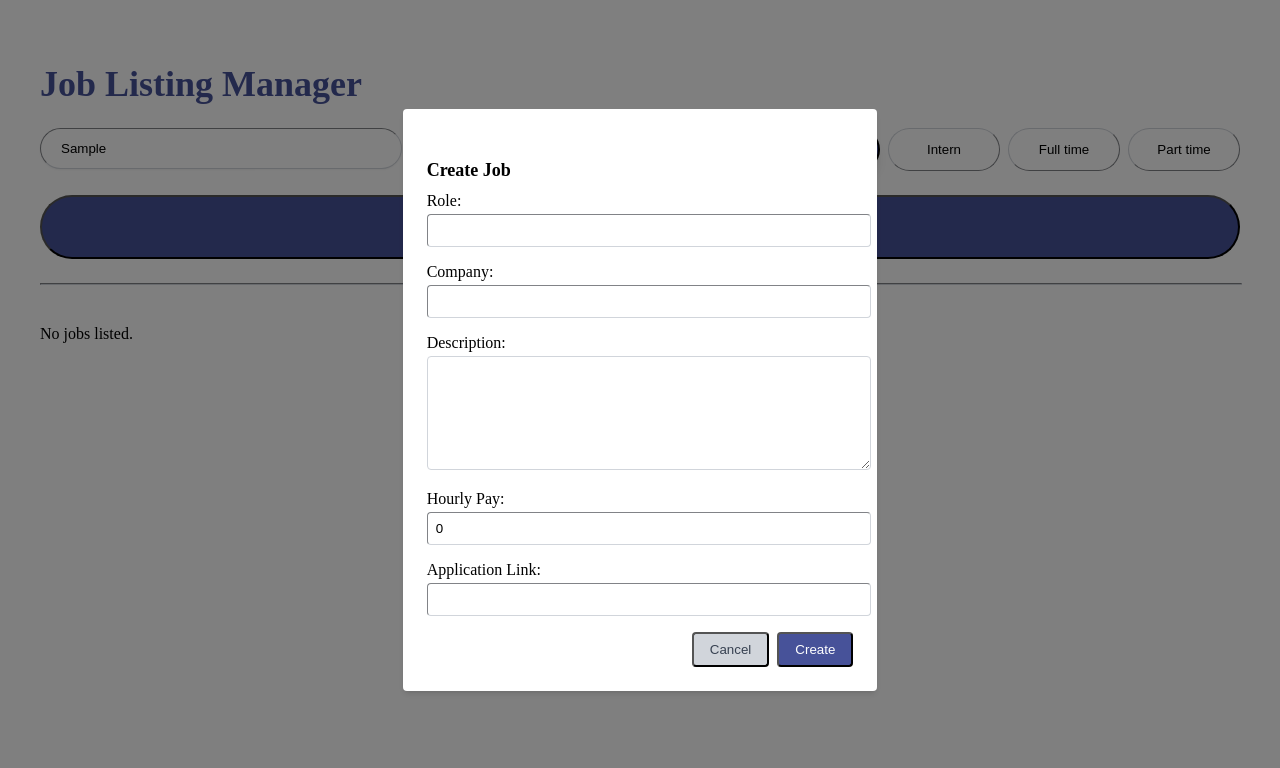
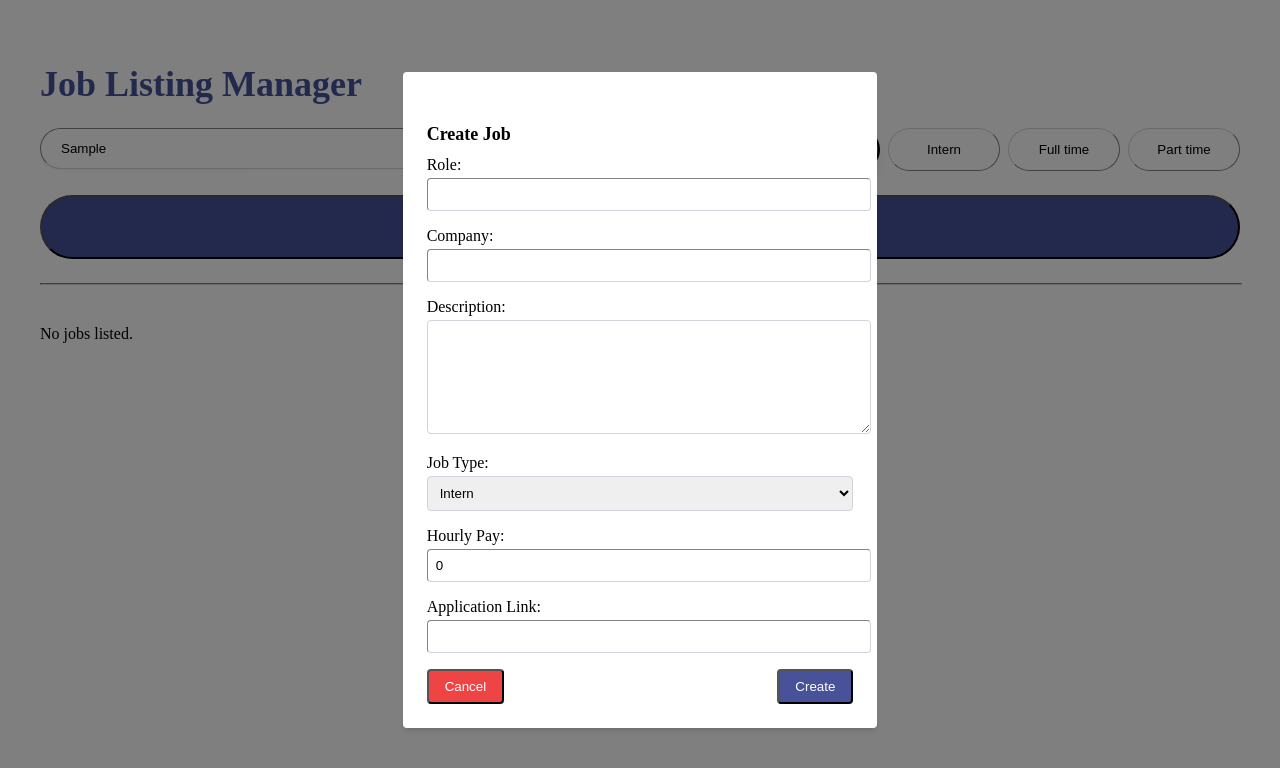
Before and after one commit to cfgtexas24/Team-6, a React (Vite) app in the folder frontend/: page /create-a-job in a window 1280 px wide. Both pictures are taken after typing "Sample" into the empty fields and a click on the button "Add Job". Shown: the top 768 px of the page. Built offline with nearby package versions, Linux system fonts and the light colour scheme.

Commit message:
Employer Job Listing Page implementation

```diff
--- a/frontend/src/routes/CreateJobs.tsx
+++ b/frontend/src/routes/CreateJobs.tsx
@@ -22,7 +22,7 @@ const CreateJobs: FC = () => {
   const [newJob, setNewJob] = useState<Omit<Job, 'id' | 'logo'>>({
     title: '',
     company: '',
-    type: 'intern',
+    type: 'intern', // Default job type set to 'intern'
     description: '',
     hourlyPay: 0,
     applicationLink: '', // Initialize application link
@@ -52,7 +52,7 @@ const CreateJobs: FC = () => {
     if (selectedJob?.id === id) setSelectedJob(null);
   };
 
-  // ensure valid URL (if the user doesn't include 'http' or 'https', we add it)
+  // Ensure valid URL (if the user doesn't include 'http' or 'https', we add it)
   const validateUrl = (url: string) => {
     if (!/^https?:\/\//i.test(url)) {
       return `https://${url}`;
@@ -66,18 +66,18 @@ const CreateJobs: FC = () => {
 
       {/* Search / Filter */}
       <div className="flex mb-6">
-        <div className="relative w-1/3 mr-4">
+        <div className="relative w-3/4 mr-4">
           <input
             type="text"
             placeholder="Search for jobs..."
             value={searchTerm}
             onChange={(e) => setSearchTerm(e.target.value)}
-            className="w-full border border-gray-300 rounded-full p-3 pl-5 bg-white shadow-sm focus:outline-none focus:ring-2 focus:ring-[#475299] transition-all"
+            className="w-1/2 space-x-4 border border-gray-300 rounded-full p-3 pl-5 bg-white shadow-sm focus:outline-none focus:ring-2 focus:ring-[#475299] transition-all"
           />
         </div>
 
         {/* Filter Buttons */}
-        <div className="flex space-x-2 pl-96">
+        <div className="flex space-x-2">
           {['all', 'intern', 'full-time', 'part-time'].map((type) => (
             <button
               key={type}
@@ -127,8 +127,8 @@ const CreateJobs: FC = () => {
                     <p className="text-gray-600">{job.company}</p>
                     <p className="text-sm text-gray-500">{job.type}</p>
                   </div>
-                  <button onClick={() => handleDeleteJob(job.id)} className="text-red-600 ml-auto bg-white border-0 rounded-full w-6 h-6 pr-8">
-                    <CancelIcon></CancelIcon>
+                  <button onClick={() => handleDeleteJob(job.id)} className="py-2 px-3 text-sm font-medium text-center border-0 text-white font-bold bg-red-600 rounded-full hover:bg-red-700">
+                    Delete
                   </button>
                 </div>
               </div>
@@ -200,27 +200,39 @@ const CreateJobs: FC = () => {
               />
             </div>
             <div className="mb-4">
+              <label className="block mb-1">Job Type:</label>
+              <select
+                value={newJob.type}
+                onChange={(e) => setNewJob({ ...newJob, type: e.target.value as 'intern' | 'full-time' | 'part-time' })}
+                className="border border-gray-300 rounded p-2 w-full"
+              >
+                <option value="intern">Intern</option>
+                <option value="full-time">Full-Time</option>
+                <option value="part-time">Part-Time</option>
+              </select>
+            </div>
+            <div className="mb-4">
               <label className="block mb-1">Hourly Pay:</label>
               <input
                 type="number"
                 value={newJob.hourlyPay}
-                onChange={(e) => setNewJob({ ...newJob, hourlyPay: parseFloat(e.target.value) })}
+                onChange={(e) => setNewJob({ ...newJob, hourlyPay: Number(e.target.value) })}
                 className="border border-gray-300 rounded p-2 w-full"
               />
             </div>
             <div className="mb-4">
               <label className="block mb-1">Application Link:</label>
               <input
-                type="url"
+                type="text"
                 value={newJob.applicationLink}
                 onChange={(e) => setNewJob({ ...newJob, applicationLink: e.target.value })}
                 className="border border-gray-300 rounded p-2 w-full"
               />
             </div>
-            <div className="flex justify-end mt-4">
+            <div className="flex justify-between">
               <button
                 onClick={() => setIsCreating(false)}
-                className="mr-2 bg-gray-300 text-gray-700 px-4 py-2 rounded hover:bg-gray-400"
+                className="bg-red-500 text-white px-4 py-2 rounded hover:bg-red-600"
               >
                 Cancel
               </button>
```
